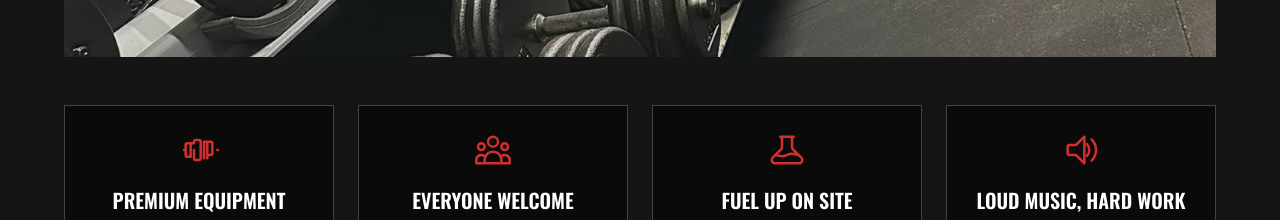
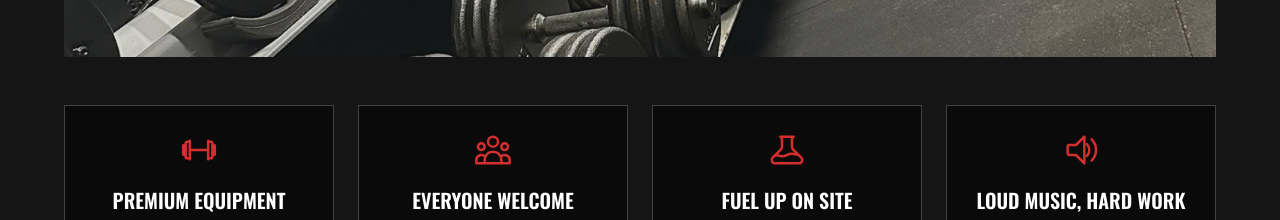
Before and after one commit to jmdibble/limitless, a Next.js app: page / in a window 1280 px wide. Shown: the part 1440-1660 px from the top of the page. Built offline with nearby package versions, Linux system fonts and the light colour scheme.

Commit message:
fix broken icon

```diff
--- a/src/components/About.tsx
+++ b/src/components/About.tsx
@@ -20,7 +20,7 @@ const features = [
           strokeLinecap="round"
           strokeLinejoin="round"
           strokeWidth={1.5}
-          d="M3 12h1m3-4v8m0-8H5a1 1 0 00-1 1v6a1 1 0 001 1h2m0-8h2m0 0V7a1 1 0 011-1h2a1 1 0 011 1v10a1 1 0 01-1 1h-2a1 1 0 01-1-1v-5m8 5V7m0 0h2a1 1 0 011 1v6a1 1 0 01-1 1h-2m0-8h-2m0 0v10m0-10V7m8 5h1"
+          d="M6.5 6.5v11M17.5 6.5v11M6.5 12h11M4 8v8a1 1 0 001 1h1.5V7H5a1 1 0 00-1 1zM2.5 9.5v5a.5.5 0 00.5.5h1V9H3a.5.5 0 00-.5.5zM20 8v8a1 1 0 01-1 1h-1.5V7H19a1 1 0 011 1zM21.5 9.5v5a.5.5 0 01-.5.5h-1V9h1a.5.5 0 01.5.5z"
         />
       </svg>
     ),
```
